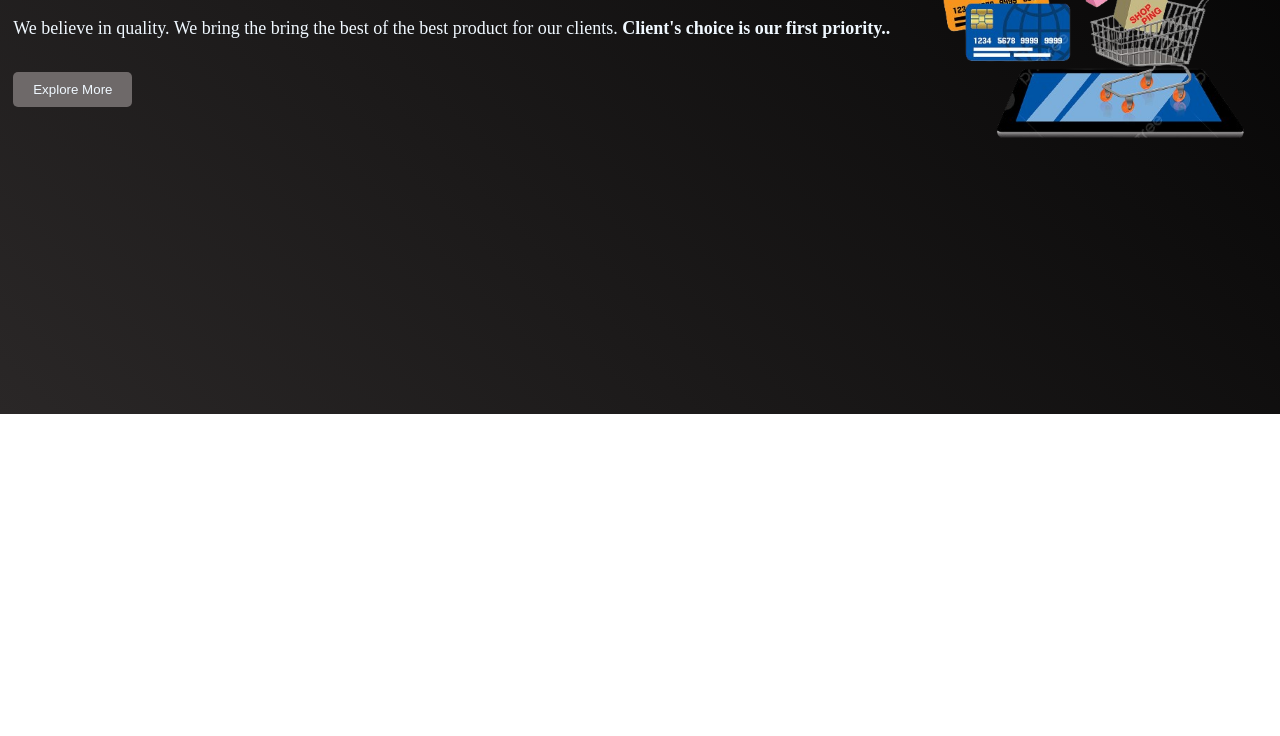
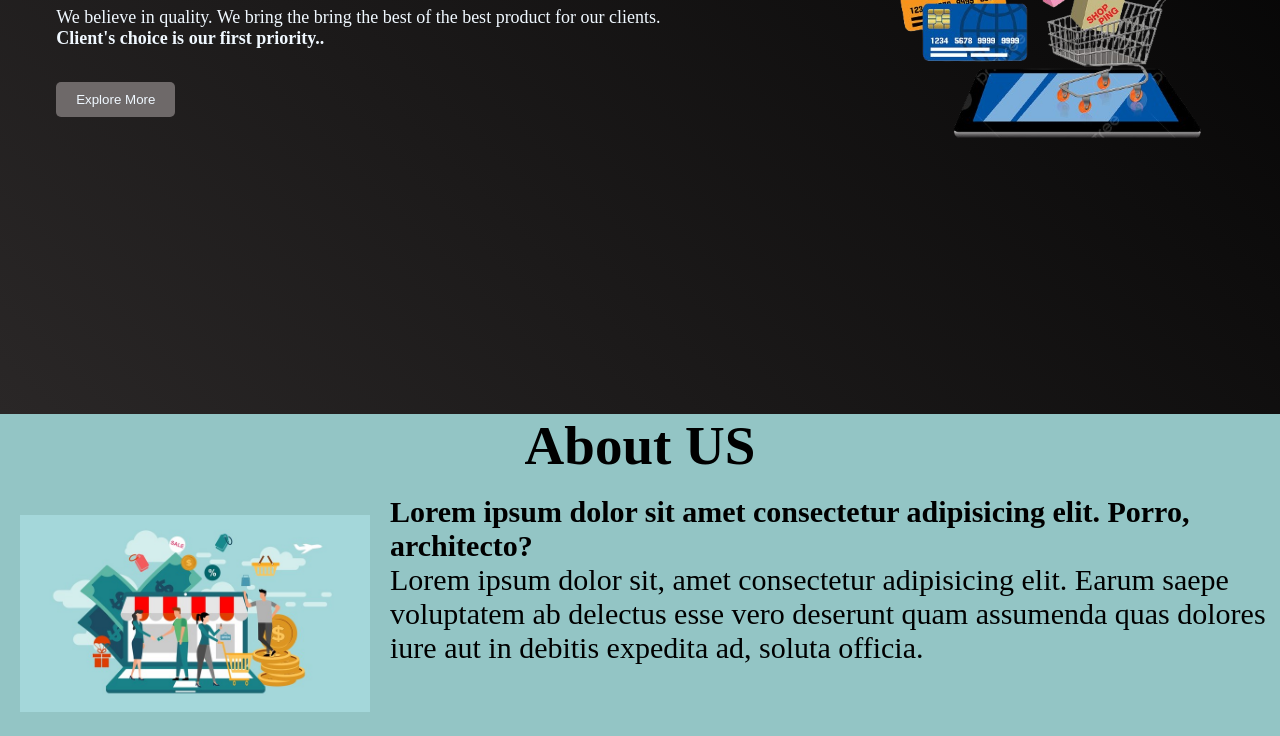
Before and after one commit to Nowshin1009/Digital_Products, a plain HTML site: page index.html in a window 1280 px wide. Shown: the part 508-1244 px from the top of the page. Before the commit the page ends 922 px from the top, so only its background shows below. Drawn offline with Linux system fonts and the light colour scheme.

Commit message:
2nd section done

```diff
--- a/index.html
+++ b/index.html
@@ -5,6 +5,7 @@
     <meta name="viewport" content="width=device-width, initial-scale=1.0">
     <title>Digital Products Shop</title>
     <link rel="stylesheet" href="style.css">
+    <link rel="icon" type="image/x-icon" href="./imgs/fav.png">
 </head>
 <body>
     <Header>
@@ -24,12 +25,13 @@
 </nav>
     </Header>
     <main>
+
 <section>
 
     <div class="banner-container">
         <div class="banner-text">
             <h1 class="title">Find the best product for you!</h1><br>
-        <p class="description"> We believe in quality. We bring the bring the best of the best product for our clients. <b>Client's choice is our first priority.. </b></p><br>
+            <p class="description"> We believe in quality. We bring the bring the best of the best product for our clients. <br> <b>Client's choice is our first priority.. </b></p><br>
             <button class="button">Explore More</button>
         </div>
         <div class="banner-photo">
@@ -38,6 +40,20 @@
     </div>
 
 </section>
+
+<section class="about-container">
+    <div class="about-info">About US</div><br>
+    <div class="about">
+    <div class="about-photo">
+        <img class="banner-img" src="./imgs/about.jpg" alt="">
+    </div>
+    <div class="about-title">
+        <b>Lorem ipsum dolor sit amet consectetur adipisicing elit. Porro, architecto?</b>
+        <br>
+        <p>Lorem ipsum dolor sit, amet consectetur adipisicing elit. Earum saepe voluptatem ab delectus esse vero deserunt quam assumenda quas dolores iure aut in debitis expedita ad, soluta officia.</p>
+    </div>
+</div>
+</section>
     </main>
     <footer>
 
--- a/style.css
+++ b/style.css
@@ -27,7 +27,7 @@ justify-content: space-around
     font-size:18px;
 }
 .menu-item:hover{
-    color:brown;
+    color:rgb(0, 0, 0);
 }
 .banner-img{
     width: 350px;
@@ -58,3 +58,25 @@ background-repeat: no-repeat;
     color: aliceblue;
     border-radius: 5px;
 }
+
+.about-container{
+    background-color: rgb(147, 197, 197);
+
+}
+.about{
+    display: flex;
+    justify-content: space-around;
+}
+.about-info{
+    text-align: center;
+    font-size: 55px;
+    font-weight: bold;
+}
+.about-photo{
+    padding: 20px;
+
+}
+.about-title{
+    font-size: 30px;
+
+}
```
Also changed, not shown: imgs/about.jpg (added), imgs/fav.png (added). Lines whose indentation alone changed are shown as unchanged.
